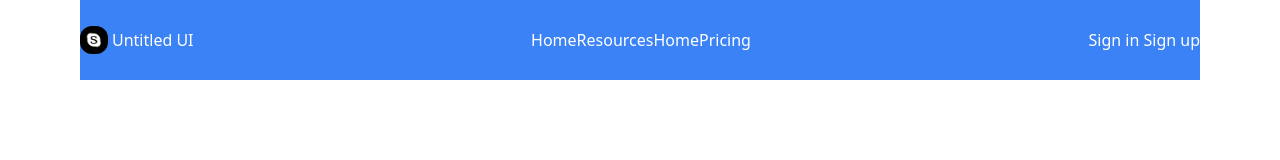
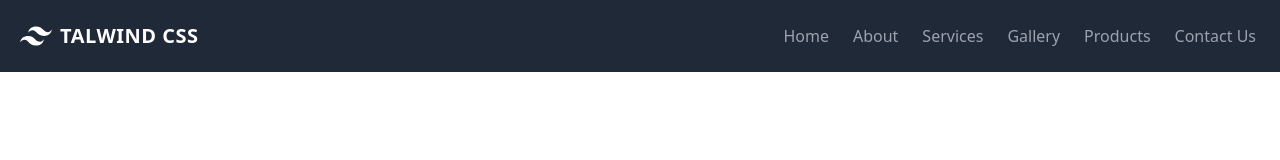
Before and after one commit to hussainHakimi/nav-res-tailwind, a website: page index.html in a window 1280 px wide. Drawn offline with nearby package versions, Linux system fonts and the light colour scheme; files that its build step writes are made by us from their sources.

Commit message:
main changes added.

```diff
--- a/index.html
+++ b/index.html
@@ -1,43 +1,98 @@
 <!DOCTYPE html>
 <html lang="en">
-<head>
-  <meta charset="UTF-8">
-  <meta http-equiv="X-UA-Compatible" content="IE=edge">
-  <meta name="viewport" content="width=device-width, initial-scale=1.0">
-  <title>Nav</title>
-  <link rel="stylesheet" href="./tailwind/output.css">
-</head>
-<body class="">
-  <!-- Container Div -->
-  <div class="lg:mx-20">
-    <nav class="bg-blue-500 h-20">
-      <div class="flex justify-between items-center h-full text-white">
-        <div class="flex items-center">
-          <img src="skype4.jpg" alt="" class="w-7 h-7 rounded-xl mr-1">
-            <h2>Untitled UI</h2>
-        </div>
-        <div >
-          <ul class="flex justify-between">
-            <li>
-              <a href="#">Home</a>
-            </li>
-            <li>
-              <a href="#">Resources</a>
-            </li>
-            <li>
-              <a href="#">Home</a>
-            </li>
-            <li>
-              <a href="#">Pricing</a>
-            </li>
-          </ul>
-        </div>
-        <div>
-          <a href="#">Sign in</a>
-          <a href="#">Sign up</a>
+  <head>
+    <meta charset="UTF-8" />
+    <meta name="viewport" content="width=device-width, initial-scale=1.0" />
+    <meta http-equiv="X-UA-Compatible" content="ie=edge" />
+    <title>FrontendFunn - Tailwind Components - Navigation Bar</title>
+    <link
+      rel="stylesheet"
+      href="https://cdnjs.cloudflare.com/ajax/libs/material-design-icons/3.0.1/iconfont/material-icons.min.css"
+      integrity="sha256-x8PYmLKD83R9T/sYmJn1j3is/chhJdySyhet/JuHnfY="
+      crossorigin="anonymous"
+    />
+    <link
+      rel="stylesheet"
+      href="https://cdnjs.cloudflare.com/ajax/libs/tailwindcss/1.4.0/tailwind.min.css"
+      integrity="sha256-CAI/7ThhltsmP2L2zKBYa7FknB3ZwFbD0nqL8FCdxdc="
+      crossorigin="anonymous"
+    />
+    <link rel="stylesheet" href="css/style.css" />
+  </head>
+
+  <body>
+    <nav class="flex flex-wrap items-center p-3 bg-gray-800">
+      <a href="#" class="inline-flex items-center p-2 mr-4">
+        <svg
+          viewBox="0 0 24 24"
+          xmlns="http://www.w3.org/2000/svg"
+          class="w-8 h-8 mr-2 text-white fill-current"
+        >
+          <path
+            d="M12.001 4.8c-3.2 0-5.2 1.6-6 4.8 1.2-1.6 2.6-2.2 4.2-1.8.913.228 1.565.89 2.288 1.624C13.666 10.618 15.027 12 18.001 12c3.2 0 5.2-1.6 6-4.8-1.2 1.6-2.6 2.2-4.2 1.8-.913-.228-1.565-.89-2.288-1.624C16.337 6.182 14.976 4.8 12.001 4.8zm-6 7.2c-3.2 0-5.2 1.6-6 4.8 1.2-1.6 2.6-2.2 4.2-1.8.913.228 1.565.89 2.288 1.624 1.177 1.194 2.538 2.576 5.512 2.576 3.2 0 5.2-1.6 6-4.8-1.2 1.6-2.6 2.2-4.2 1.8-.913-.228-1.565-.89-2.288-1.624C10.337 13.382 8.976 12 6.001 12z"
+          />
+        </svg>
+        <span class="text-xl font-bold tracking-wide text-white uppercase"
+          >Talwind CSS</span
+        >
+      </a>
+      <button
+        class="inline-flex p-3 ml-auto text-white rounded outline-none hover:bg-gray-900 lg:hidden hover:text-white nav-toggler"
+        data-target="#navigation"
+      >
+        <i class="material-icons">menu</i>
+      </button>
+      <div
+        class="hidden w-full top-navbar lg:inline-flex lg:flex-grow lg:w-auto"
+        id="navigation"
+      >
+        <div
+          class="flex flex-col items-start w-full lg:inline-flex lg:flex-row lg:ml-auto lg:w-auto lg:items-center lg:h-auto"
+        >
+          <a
+            href="#"
+            class="items-center justify-center w-full px-3 py-2 text-gray-400 rounded lg:inline-flex lg:w-auto hover:bg-gray-900 hover:text-white"
+          >
+            <span>Home</span>
+          </a>
+          <a
+            href="#"
+            class="items-center justify-center w-full px-3 py-2 text-gray-400 rounded lg:inline-flex lg:w-auto hover:bg-gray-900 hover:text-white"
+          >
+            <span>About</span>
+          </a>
+          <a
+            href="#"
+            class="items-center justify-center w-full px-3 py-2 text-gray-400 rounded lg:inline-flex lg:w-auto hover:bg-gray-900 hover:text-white"
+          >
+            <span>Services</span>
+          </a>
+          <a
+            href="#"
+            class="items-center justify-center w-full px-3 py-2 text-gray-400 rounded lg:inline-flex lg:w-auto hover:bg-gray-900 hover:text-white"
+          >
+            <span>Gallery</span>
+          </a>
+          <a
+            href="#"
+            class="items-center justify-center w-full px-3 py-2 text-gray-400 rounded lg:inline-flex lg:w-auto hover:bg-gray-900 hover:text-white"
+          >
+            <span>Products</span>
+          </a>
+          <a
+            href="#"
+            class="items-center justify-center w-full px-3 py-2 text-gray-400 rounded lg:inline-flex lg:w-auto hover:bg-gray-900 hover:text-white"
+          >
+            <span>Contact Us</span>
+          </a>
         </div>
       </div>
     </nav>
-  </div>
-</body>
+    <script
+      src="https://cdnjs.cloudflare.com/ajax/libs/jquery/3.4.1/jquery.min.js"
+      integrity="sha256-CSXorXvZcTkaix6Yvo6HppcZGetbYMGWSFlBw8HfCJo="
+      crossorigin="anonymous"
+    ></script>
+    <script src="./js/script.js"></script>
+  </body>
 </html>
```
